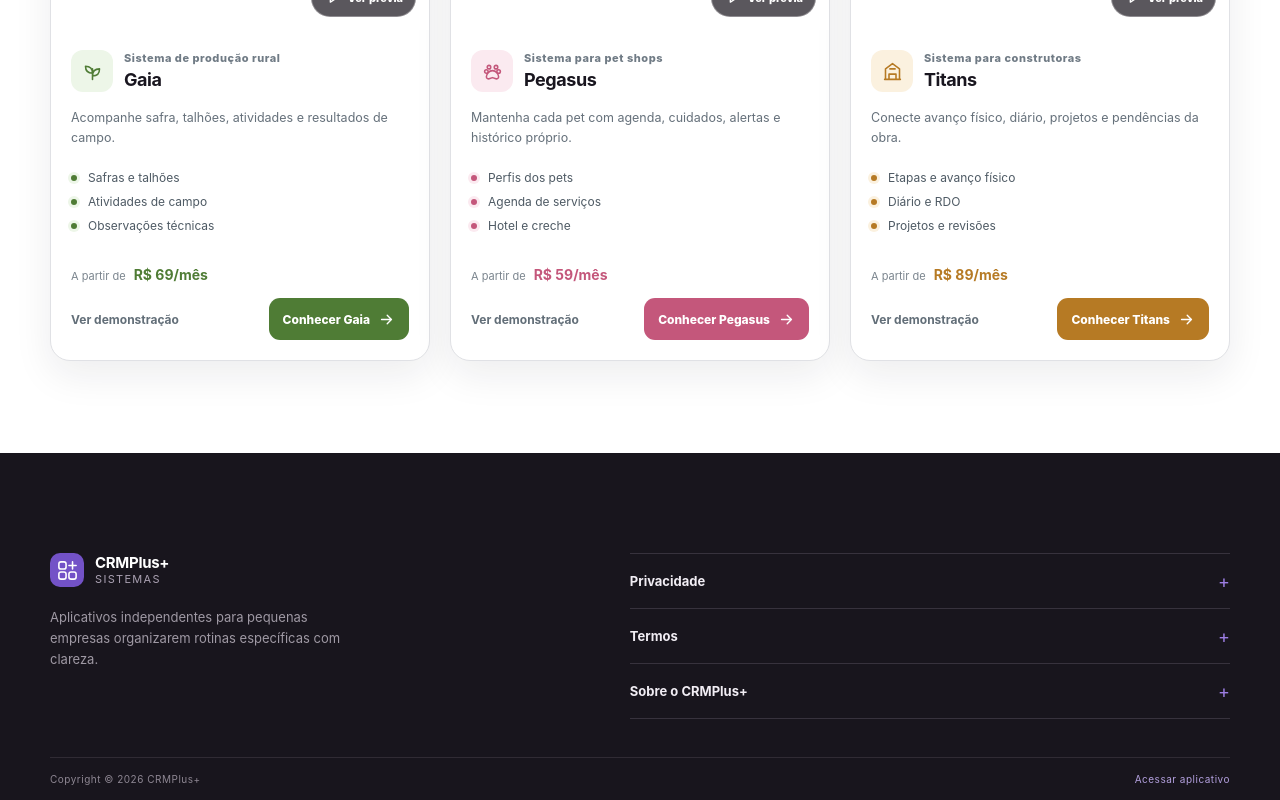
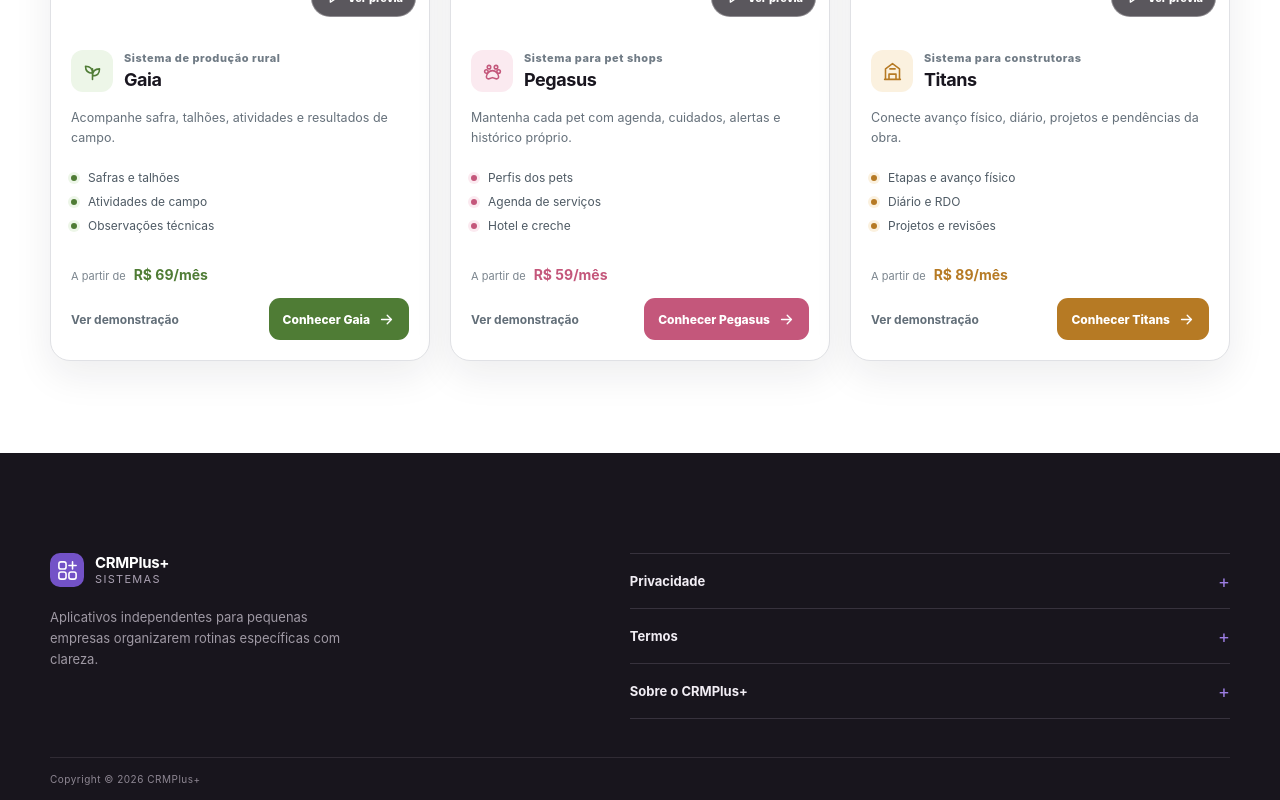
Before and after one commit to aruanmf446-hub/crmplus, a Next.js app: page / in a window 1280 px wide. Shown: the part 4561-5361 px from the top of the page. Built offline with nearby package versions, Linux system fonts and the light colour scheme; grey boxes are pictures that could not be loaded.

Commit message:
fix: remove repeated footer access link

```diff
--- a/components/Footer.tsx
+++ b/components/Footer.tsx
@@ -1,4 +1,3 @@
-import Link from "next/link";
 import { Brand } from "./Brand";
 
 export function Footer() {
@@ -12,7 +11,7 @@ export function Footer() {
           <details><summary>Sobre o CRMPlus+ <span>+</span></summary><p>O CRMPlus+ reúne uma vitrine de produtos singulares. Cada aplicativo possui propósito, entrada e área operacional próprios.</p></details>
         </div>
       </div>
-      <div className="shell home-footer-bottom"><span>Copyright © 2026 CRMPlus+</span><Link href="/entrar">Acessar aplicativo</Link></div>
+      <div className="shell home-footer-bottom"><span>Copyright © 2026 CRMPlus+</span></div>
     </footer>
   );
 }
```
